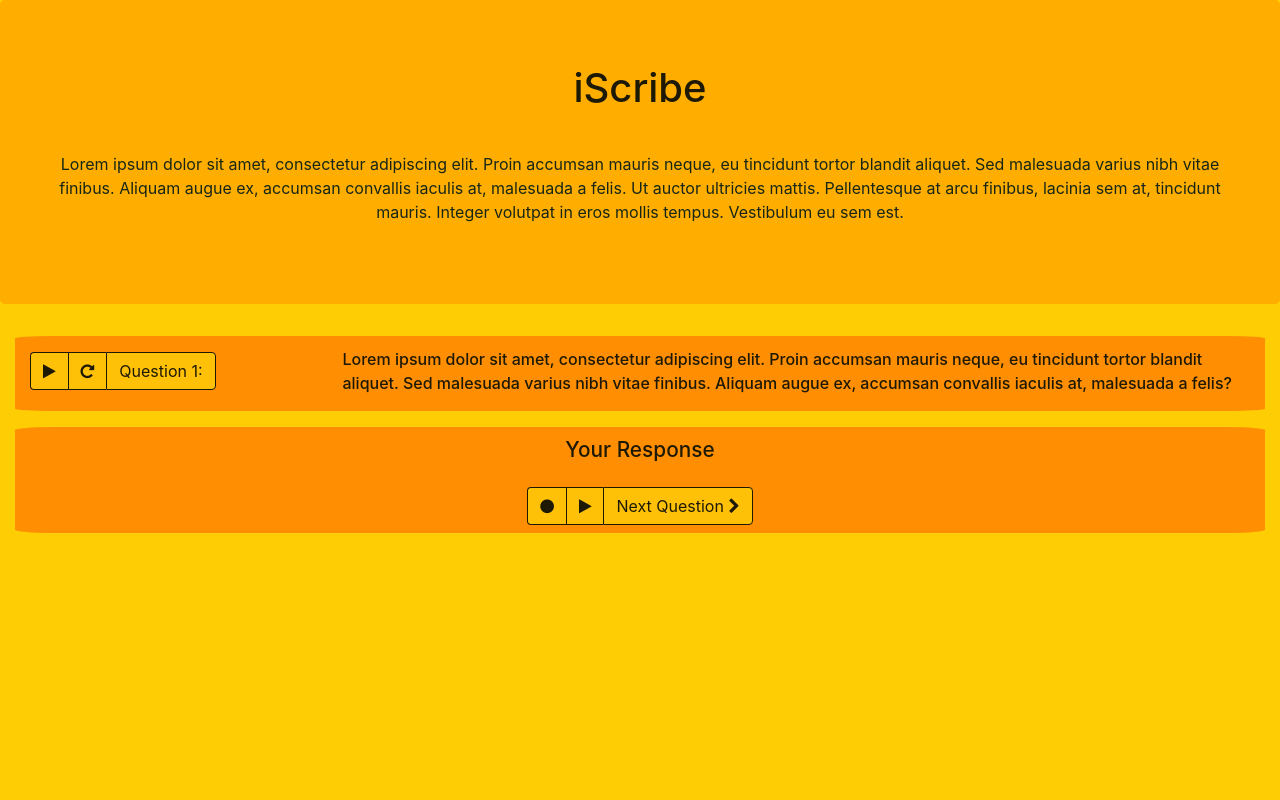
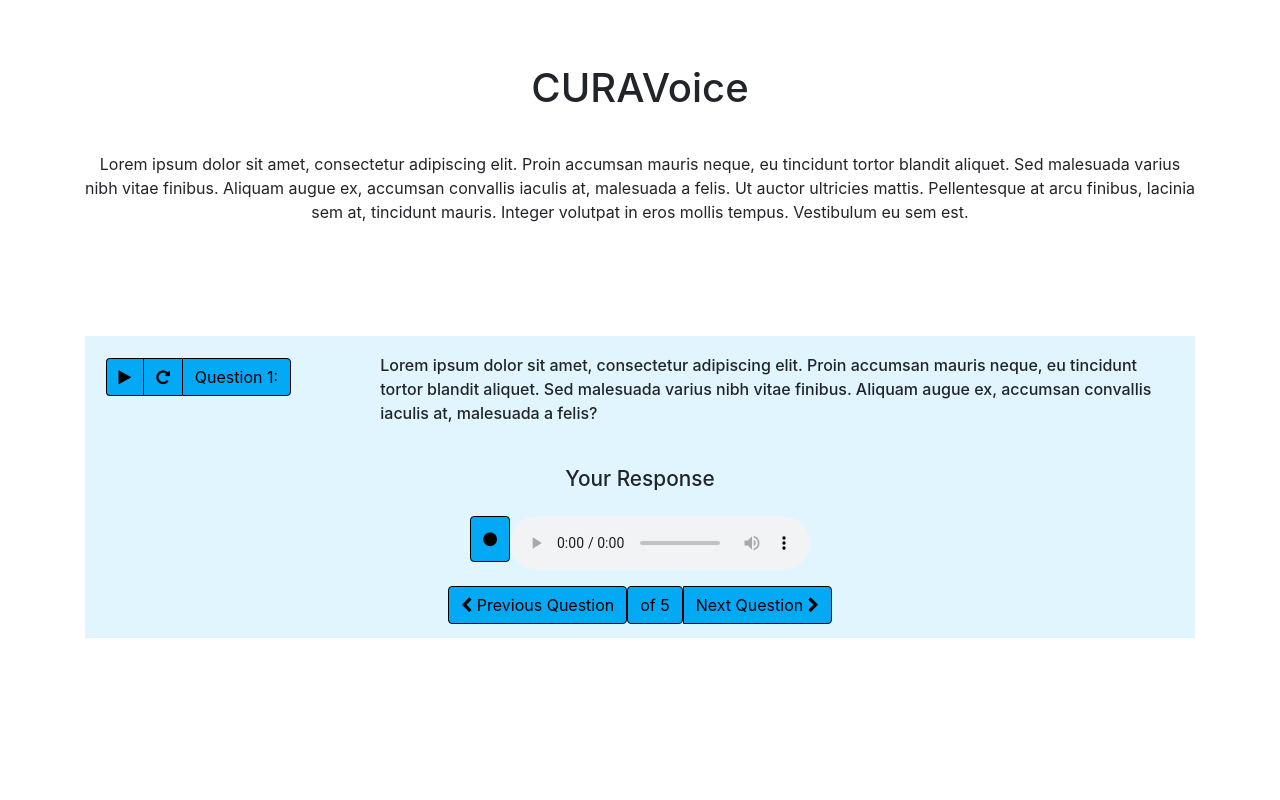
Before and after one commit to zspeters/audio-recording-tool, a PHP site: page / in a window 1280 px wide. Run offline with PHP 8.4, Linux system fonts and the light colour scheme.

Commit message:
Uploads audio as blob, styling changes
Audio data are uploaded to server as blob at termination of recording. Blob still needs to be encoded as an audio file, looking at NodeJS FFmpeg package to accomplish this.

```diff
--- a/includes/css/main.css
+++ b/includes/css/main.css
@@ -1,80 +1,82 @@
 h1 {
-    color: #1D1905;
     margin-bottom: 1em;
 }
 
 h2 {
-    color: #1D1905;
     font-size: 130%;
     margin-top: 0.5em;
 }
 
-body {
-    background-color: #FFCD03;
+html, body {
+    height: 100%;
+    overflow: hidden;
+    background-color: transparent;
+}
+
+.jumbotron {
+    background-color: transparent;
+}
+
+.pre-break {
+    width: 100%;
+    padding-left: 0px;
+    padding-right: 0px;
 }
 
 .post-break {
-    min-height: 100%;
-    background-color: #FFCD03;
-    margin-top: 2em;
+    background-color: #E1F5FE;
+    height: 100%;
+    padding: 0.5%;
 }
 
-.pre-break {
-    margin-bottom: 0;
-    background-color:#FFAE00;
-    color: #172617;
+.btn {
+    background-color: #03A9F4 !important;
+    color: #000 !important;
+    border-color: #000 !important;
 }
 
-#container-q {
-    border-radius: 3% 3% 3% 3%;
-    background-color: #FF8E03;
-}
-
-.Qbar {
+.q-bar {
     margin-top: 1em;
 }
 
-.Qaddon {
-    color: #1D1905;
-    background-color: #FFC107;
-    border-color: #1D1905;
-    border-top-left-radius: 0;
-    border-bottom-left-radius: 0;
+.q-btns {
+    min-height: 100%;
 }
 
-.Qbody {
+.q-addon {
+    border-color: #000;
+    border-radius: 0 inherit inherit 0;
+}
+
+.q-body {
     margin-top: 0.7em;
     font-weight: 500;
-    color: #1D1905;
 }
 
 #container-rec {
-    border-radius: 3% 3% 3% 3%;
-    background-color: #FF8E03;
+    border-radius: 3%;
     margin-top: 1em;
 }
 
-.Rbar {
+.r-bar {
     margin-top: 1em;
 }
 
-.btn-warning {
-    color: #1D1905;
-    border-color: #1D1905;
+#rec-btn {
+    min-height: 100%;
 }
 
-#rec-btn {
+/* #rec-play-btn {
     border-right-width: 0;
-    border-top-right-radius: 0;
-    border-bottom-right-radius: 0;
-}
+    border-radius: 0;
+} */
 
-#rec-play-btn {
+.q-counter {
     border-right-width: 0;
     border-radius: 0;
 }
 
-#next-Q {
+#next-q {
     border-top-left-radius: 0;
     border-bottom-left-radius: 0;
 }
@@ -91,13 +93,10 @@ body {
 }
 
 #q-num {
-    cursor: default;
     border-top-left-radius: 0;
     border-bottom-left-radius: 0;
 }
 
-#q-num:hover {
-    color: #1D1905;
-    border-color: #1D1905;
-    background-color: #ffc107;
+.no-click {
+    cursor: default !important;
 }
--- a/includes/js/main.js
+++ b/includes/js/main.js
@@ -49,13 +49,21 @@ $(document).ready(function () {
                 mediaRecorder.ondataavailable = function (e) {
                     if (e.data.size > 0) {
                         recChunks.push(e.data);
-                        console.log('pushin');
                     }
 
                     if (mediaRecorder.state == 'inactive') {
                         const blob = new Blob(recChunks, { type: 'audio/' });
                         var url = URL.createObjectURL(blob);
                         $("#player").attr('src', url);
+
+                        const fd = new FormData();
+                        fd.append('blob', blob);
+
+                        fetch("includes/php/upload_handler.php", {
+                            method: 'post',
+                            body: fd
+                        }).catch(console.error);
+
                     }
                 }
 
@@ -73,21 +81,34 @@ $(document).ready(function () {
 
     });
 
-    $("#rec-play-btn").on("click", function () {
-        if ($("#rec-play-btn-icon").hasClass("fa-pause")) {
-            recBtns.prop("disabled", false);
-            changeButtons("#rec-play-btn-icon", 'fa-play', 'fa-pause');
-            player.pause();
-            $("#rec-play-btn").blur();
+    // helper to upload audio data to server
+    // function uploadAudio(blob) {
+    //     const fd = new FormData();
+    //     fd.append('blob', blob);
 
-        } else {
-            recBtns.prop("disabled", true);
-            changeButtons("#rec-play-btn-icon", 'fa-pause', 'fa-play');
-            $('#rec-play-btn').prop("disabled", false);
-            player.play();
-        }
-    });
+    //     fetch("includes/php/upload_handler.php", {
+    //         method: 'post',
+    //         body: fd
+    //     }).catch(console.error);
 
+    //     var ffmpeg = require('ffmpeg');
+    //     try {
+    //         var process = new ffmpeg("../php/uploads/blob");
+    //         process.then(function (audio) {
+    //             audio.fnExtractSoundToMP3('../php/uploads/blob.mp3', function (error, file) {
+    //                 if (!error)
+    //                     console.log('Audio file:' + file);
+    //             });
+    //         }, function (err) {
+    //             console.log('Error: ' + err);
+    //         });
+    //     } catch (e) {
+    //         console.log(e.code);
+    //         console.log(e.msg);
+    //     };
+    // };
+
+    // helper to manage buttons after audio finishes playback passively
     player.onended = function () {
         player.load();
         recBtns.prop("disabled", false);
@@ -95,6 +116,7 @@ $(document).ready(function () {
         changeButtons("#rec-play-btn-icon", 'fa-play', 'fa-pause');
     }
 
+    // helper to change button icons
     function changeButtons(btnID, add, remove) {
         $(btnID).addClass(add).removeClass(remove);
     }
--- a/index.html
+++ b/index.html
@@ -18,51 +18,44 @@
     <link rel="stylesheet" type="text/css" href="includes/css/main.css">
     <script type="text/javascript" charset="utf-8" src="includes/js/main.js"></script>
 
-    <title>iScribe Audio Recording Tool</title>
+    <title>CURAVoice</title>
 
 </head>
 
 <body>
+    <div class="container">
+
         <div class="jumbotron text-center pre-break">
-        <h1>iScribe</h1>
+            <h1>CURAVoice</h1>
             <p>Lorem ipsum dolor sit amet, consectetur adipiscing elit. Proin accumsan mauris neque, eu tincidunt tortor
-            blandit aliquet. Sed malesuada varius nibh vitae finibus. Aliquam augue ex, accumsan convallis iaculis at,
+                blandit aliquet. Sed malesuada varius nibh vitae finibus. Aliquam augue ex, accumsan convallis iaculis
+                at,
                 malesuada a felis. Ut auctor ultricies mattis. Pellentesque at arcu finibus, lacinia sem at, tincidunt
                 mauris. Integer volutpat in eros mollis tempus. Vestibulum eu sem est.</p>
         </div>
         <!-- end pre-break-->
         <!-- begin post-break-->
-    <div class="container-fluid post-break">
+        <div class="container post-break">
             <!-- begin question-->
-        <div class="container-fluid Qholder" id="container-q">
+            <div class="container Qholder">
                 <div class="row">
                     <div class="col-md-3">
-                    <!-- <div class="btn-group btn-group-toggle Qbar" data-toggle="buttons" role="group">
-                        <label class="btn btn-warning play-btn">
-                            <input type="radio" name="options" id="q-play-btn" autocomplete="off"><i
-                                class="fa fa-play" id="q-play-btn-icon"></i>
-                        </label>
-                        <label class="btn btn-warning">
-                            <input type="radio" name="options" id="option1" autocomplete="off"><i
-                                class="fa fa-repeat"></i>
-                        </label>
-                        <div class="input-group-append">
-                            <div class="input-group-text Qaddon">Question 1:</div>
-                        </div>
-                    </div> -->
-                    <div class="btn-group btn-group-toggle Qbar" data-toggle="buttons" role="group" id="container-q-btns">
+                        <div class="btn-group btn-group-toggle q-bar" data-toggle="buttons" role="group"
+                            id="container-q-btns">
                             <label>
-                            <button class="btn btn-warning q-btns" id="q-play-btn"><i class="fa fa-play" id="q-play-btn-icon"></i></button>
+                                <button class="btn btn-warning q-btns" id="q-play-btn"><i class="fa fa-play"
+                                        id="q-play-btn-icon"></i></button>
                             </label>
                             <label>
-                            <button type="reset" class="btn btn-warning q-btns" id="q-replay-btn"><i class="fa fa-repeat" id="q-replay-btn-icon"></i></button>
+                                <button type="reset" class="btn btn-warning q-btns" id="q-replay-btn"><i
+                                        class="fa fa-repeat" id="q-replay-btn-icon"></i></button>
                             </label>
                             <label>
-                            <button type="button" class="btn btn-warning q-btns" id="q-num">Question 1:
+                                <button type="button" class="btn btn-warning q-btns no-click" id="q-num">Question 1:
                             </label>
                         </div>
                     </div>
-                <p class="col-md-9 Qbody">
+                    <p class="col-md-9 q-body">
                         Lorem ipsum dolor sit amet, consectetur adipiscing elit. Proin accumsan mauris neque, eu
                         tincidunt tortor blandit aliquet. Sed malesuada varius nibh vitae finibus. Aliquam augue ex,
                         accumsan convallis iaculis at, malesuada a felis?
@@ -78,25 +71,39 @@
                     </div>
                 </div>
                 <div class="d-flex flex-row justify-content-center">
-                <div class="btn-group btn-group-toggle Rbar" data-toggle="buttons" role="group" id="container-rec-btns">
+                    <div class="btn-group btn-group-toggle r-bar" data-toggle="buttons" role="group"
+                        id="container-rec-btns">
                         <label>
-                        <button class="btn btn-warning" id="rec-btn"><i class="fa fa-circle" id="rec-btn-icon"></i></button>
+                            <button class="btn btn-warning" id="rec-btn"><i class="fa fa-circle"
+                                    id="rec-btn-icon"></i></button>
+                        </label>
+                        <!-- <label>
+                            <button class="btn btn-warning" id="rec-play-btn"><i class="fa fa-play"
+                                    id="rec-play-btn-icon"></i></button>
+                        </label> -->
+                        <audio controls id="player"></audio>
+                    </div>
+                </div>
+                <div class="d-flex flex-row justify-content-center">
+                    <div class="btn-group btn-group-toggle r-bar" data-toggle="buttons" role="group"
+                        id="q-nav">
+                        <label>
+                            <button class="btn btn-warning" id="prev-q"><i class="fa fa-chevron-left"></i> Previous Question</button>
                         </label>
                         <label>
-                        <button class="btn btn-warning" id="rec-play-btn"><i class="fa fa-play" id="rec-play-btn-icon"></i></button>
+                            <button class="btn btn-warning no-click" id="q-counter">of 5</button>
                         </label>
                         <label>
-                        <button type="button" class="btn btn-warning" id="next-Q">Next Question <i
-                                class="fa fa-chevron-right"></i>
+                            <button class="btn btn-warning" id="next-q">Next Question <i class="fa fa-chevron-right"></i>
                         </label>
                     </div>
-                <audio id="player"></audio>
                 </div>
             </div>
             <!-- end response-->
         </div>
         <!-- end post-break-->
 
+    </div>
 </body>
 
 <footer>
```
Also changed, not shown: includes/php/upload_handler.php (added, +31 -0 lines), 1 other file. Lines whose indentation alone changed are shown as unchanged.
